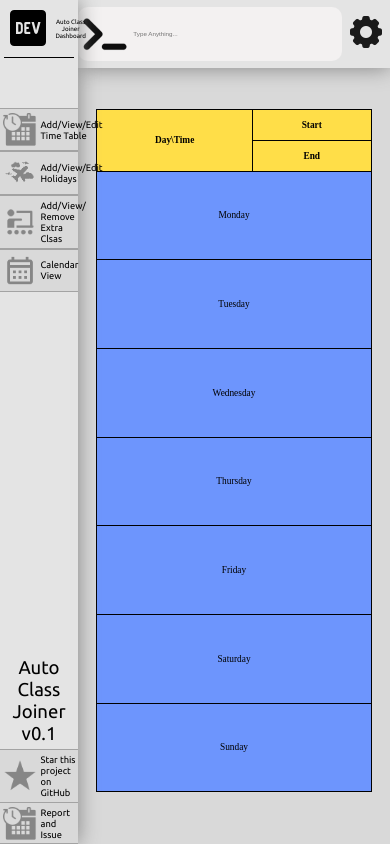
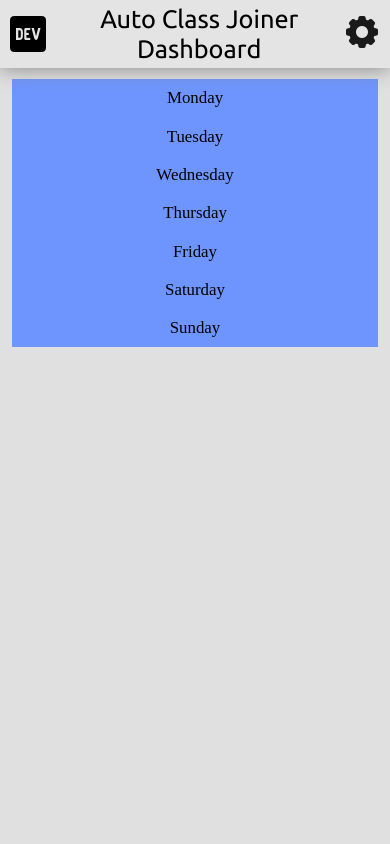
Before and after one commit to AshutoshKumarPatel/Auto_Class_Joiner, a Django app: page /timetable/edit_timing in a window 390 px wide. Run offline with Django 4.2, Linux system fonts and the light colour scheme.

Commit message:
Make table responsive

```diff
--- a/TimeTable/urls.py
+++ b/TimeTable/urls.py
@@ -2,6 +2,6 @@ from django.urls import path
 from . import views
 
 urlpatterns = [
-    path('', views.edit_timetable, name = 'edit_timetable'),
+    path('', views.edit_timetable, name = 'timetable'),
     path('edit_timing', views.edit_timing, name = 'edit_timing')
 ]
--- a/TimeTable/views.py
+++ b/TimeTable/views.py
@@ -1,6 +1,7 @@
 from django.shortcuts import render
 from django.http import HttpResponse
 from .models import *
+from .forms import *
 
 # Create your views here.
 
@@ -17,7 +18,7 @@ def edit_timetable(request):
 
     if entries_in_time:
         if monday or tuesday or wednesday or thursday or friday or saturday or sunday:
-            return render(request, "edit_timetable.html", {
+            return render(request, "timetable.html", {
                 "timings": entries_in_time,
                 "monday": monday,
                 "tuesday": tuesday,
@@ -29,9 +30,9 @@ def edit_timetable(request):
                 })
 
         else:
-            return render(request, "edit_timetable.html", {"message": "Timing are added its time to make the time table."})
+            return render(request, "timetable.html", {"message": "Timing are added its time to make the time table."})
     else:
-        return render(request, "edit_timetable.html", {"message": "Start by creating class timings."})
+        return render(request, "timetable.html", {"message": "Start by creating class timings."})
 
 def edit_timing(request):
-    return render(request, "edit_timetable.html")
+    return render(request, "timetable.html")
--- a/static/css/base.css
+++ b/static/css/base.css
@@ -8,50 +8,84 @@
 
 body {
     display: flex;
+    flex-direction: column;
 }
 
 a {
     all : unset
 }
 
-.sidebar {
+.header {
+    height: 8vh;
+    width: 100%;
+    z-index: 1;
+    background-color: #e4e4e4;
     display: flex;
-    flex-direction: column;
-    width: 20%;
-    height: 100vh;
-    background-color: #e4e4e4;
+    justify-content: space-evenly;
+    align-items: center;
     box-shadow: 0px 0px 20px 0px #838383;
-    z-index: 1;
-    resize: horizontal;
-}
-
-.sidebar hr {
-    border-top: 1px solid;
-    width: 90%;
-    margin: 0px auto 50px auto;
-    margin-bottom: 50px;
 }
 
 .head {
     font-family: Ubuntu;
-    font-size: 1.6vw;
+    font-size: 2.4vmin;
     text-align: center;
-    padding: 5%;
+    padding: 0px 1%;
     display: flex;
     align-items: center;
     justify-content: flex-start;
-    height: 10%;
 }
 
 .head img {
     margin-right: 5%;
 }
 
-.main-container {
-    width: 80%;
-    height: 100vh;
-    background-color: #d9d9d9;
+.head a {
+    display: flex;
+    align-items: center;
 }
+
+.search-bar {
+    width: 100%;
+    height: 80%;
+    background-color: #f3f1f1;
+    display: flex;
+    justify-content: space-between;
+    align-items: center;
+    font-size: 2.4vw;
+    padding-left: 1%;
+    border-radius: 10px;
+}
+
+.search-box {
+    width: 100%;
+    height: 100%;
+}
+
+.search-input {
+    width: 98%;
+    height: 100%;
+    padding-left: 2%;
+    font-size: 1.6vw;
+    background-color: inherit;
+    outline: none;
+}
+
+.settings {
+    padding: 0px 1%;
+}
+
+.sidebar {
+    display: flex;
+    flex-direction: column;
+    height: auto;
+    width: 28%;
+    background-color: #e4e4e4;
+    box-shadow: 0px 0px 20px 0px #838383;
+    resize: horizontal;
+    overflow-y: auto;
+}
+
 .menu {
     height: 50%;
 }
@@ -86,6 +120,7 @@ a {
     display: flex;
     flex-direction: column;
     justify-content: flex-end;
+    margin-top: 100%;
 }
 
 .footer span {
@@ -101,53 +136,48 @@ a {
     padding-bottom: 3%;
 }
 
-.header {
+.main-container {
+    display: flex;
+    height: 92vh;
     width: 100%;
-    height: 8vh;
-    background-color: #e4e4e4;
-    display: flex;
-    justify-content: space-evenly;
-    align-items: center;
-    box-shadow: 0px 0px 20px 0px #838383;
-}
-
-.search-bar {
-    width: 90%;
-    height: 80%;
-    background-color: #f3f1f1;
-    display: flex;
-    justify-content: space-between;
-    align-items: center;
-    font-size: 2.4vw;
-    padding-left: 1%;
-    border-radius: 10px;
-}
-
-.search-box {
-    width: 95%;
-    height: 100%;
-}
-
-.search-input {
-    width: 98%;
-    height: 100%;
-    padding-left: 2%;
-    font-size: 1.6vw;
-    background-color: inherit;
-    outline: none;
+    background-color: #d9d9d9;
 }
 
 .container-body {
-    display: flex;
-    flex-direction: column;
-    margin : 1%;
-    height: 90vh;
+    width: 100%;
+    padding: 1%;
+    overflow-y: auto;
 }
 
 .settings img:hover {
     animation: spin infinite 3s ease;
 }
 
+::-webkit-scrollbar {
+    width: 8px;
+}
+
+::-webkit-scrollbar-thumb {
+    background-color: rgb(189, 189, 189);
+    border-radius: 50px;
+}
+
+@media screen and (max-width: 768px) {
+
+    .sidebar, .search-bar {
+        display: none;
+    }
+
+    .header {
+        justify-content: space-between;
+    }
+
+    .head a {
+        font-size: 3vh;
+        font-weight: 500;
+    }
+}
+
 @keyframes spin {
     from {transform: rotate(0deg);}
     to {transform: rotate(360deg);}
--- a/static/css/timetable.css
+++ b/static/css/timetable.css
@@ -1,3 +1,7 @@
+.container-body {
+    padding: 2% 5%;
+}
+
 .message-window {
     width: 100%;
     height: 100%;
@@ -40,9 +44,10 @@
 }
 
 .timetable {
-    width: 90%;
-    height: 90%;
+    width: 100%;
+    height: 100%;
     font-size: 2.4vmin;
+    margin: auto;
 }
 
 .timetable, th{
@@ -63,7 +68,7 @@ th {
 
 .day {
     background-color: #6d95fd;
-    padding: 10px 20px;
+    padding: 2.5%;
 }
 
 .subject {
@@ -72,7 +77,63 @@ th {
     align-items: center;
     height: -webkit-fill-available;
     background: #39bb39;
-    padding: 10px 20px;
+}
+
+@media screen and (max-width: 768px){
+
+    .container-body {
+        padding: 0;
+    }
+
+    .timetable, th {
+        padding: 3%;
+        font-size: 2vh;
+    }
+
+    .timetable thead {
+        display: none;
+    }
+
+    .timetable, .timetable tbody, .timetable tr, .timetable td, .timetable div{
+        display: block;
+        border: none;
+    }
+
+    .timetable tbody tr td, .timetable div .subject{
+        position: relative;
+    }
+
+    .timetable tbody tr td:not(.day), .timetable div .subject{
+        text-align: right;
+    }
+
+    .timetable .subject {
+        padding: 2.5% 3%;
+    }
+
+    .timetable div::before {
+        content: attr(data-label);
+        position: absolute;
+        left: 0;
+        width: 75%;
+        text-align: left;
+        padding-left: 3%;
+        height: fit-content;
+    }
+
+    .timetable td .day::before {
+        content: attr(data-label);
+        position: relative;
+        left: 0;
+        text-align: left;
+        padding-left: 1%;
+    }
+
+    .timetable tr th {
+        border: 1px solid #dee2e685
+    }
+
+
 }
 
 @keyframes three-d_rotate {
--- a/templates/base.html
+++ b/templates/base.html
@@ -10,30 +10,43 @@
         <link rel="preconnect" href="https://fonts.googleapis.com">
         <link rel="preconnect" href="https://fonts.gstatic.com" crossorigin>
         <link href="https://fonts.googleapis.com/css2?family=Ubuntu&display=swap" rel="stylesheet">
+        <meta content="width=device-width, initial-scale=1" name="viewport" />
         {% block head_links %} {% endblock head_links %}
     </head>
     <body>
-        <div class = 'sidebar'>
+        <div class= 'header'>
             <div class = 'head'>
+                <a href="{% url 'dashboard' %}">
                     <img src = "{% static 'images/site_logo.png' %}">
                     Auto Class Joiner Dashboard
+                </a>
             </div>
-            <hr>
-
+            <div class = 'search-bar'>
+                <img src = "{% static 'images/cli_icon.png' %}">
+                <form class = 'search-box'>
+                    <input type="text" class="search-input" placeholder="Type Anything...">
+                </form>
+            </div>
+            <div class = 'settings'>
+                <img src = "{% static 'images/settings_icon.png' %}">
+            </div>
+       </div>
+       <div class = 'main-container'>
+            <div class = 'sidebar'>
                 <div class = 'menu'>
                     <a href="/timetable">
                         <div class = 'menu-item'>
                             <img src = "{% static 'images/time_table_icon.png' %}">
-                        Add/View/Edit Time Table
+                            View/Edit Time Table
                         </div>
                     </a>
                     <a href="{% url 'edit_timetable' %">
                         <div class ='menu-item'>
                             <img src = "{% static 'images/holiday_icon.png' %}">
-                        Add/View/Edit Holidays
+                            View/Edit Holidays
                         </div>
                     </a>
-                <a href="{% url 'edit_timetable' %">
+                    <a href="{% url 'dashboard' %}">
                         <div class ='menu-item'>
                             <img src = "{% static 'images/class.png' %}">
                             Add/View/ Remove Extra Clsas
@@ -58,21 +71,8 @@
                     </div>
                 </div>
             </div>
-        <div class = 'main-container'>
-           <div class= 'header'>
-                <div class = 'search-bar'>
-                    <img src = "{% static 'images/cli_icon.png' %}">
-                    <form class = 'search-box'>
-                        <input type="text" class="search-input" placeholder="Type Anything...">
-                    </form>
-                </div>
-                <div class = 'settings'>
-                    <img src = "{% static 'images/settings_icon.png' %}">
-                </div>
-           </div>
             <div class = 'container-body'>
                 {% block content %} {% endblock content %}
             </div>
-        </div>
     </body>
 </html>
--- a/templates/edit_timetable.html
+++ b/templates/timetable.html
@@ -21,13 +21,6 @@
             </a>
         </div>
     {% else %}
-        <style>
-            .container-body {
-                flex-direction: row;
-                justify-content: center;
-                align-items: center;
-            }
-        </style>
         <table class = 'timetable'>
             <thead>
                 <tr>
@@ -50,13 +43,13 @@
             </thead>
         <tbody>
             <tr>
-                <td class = 'day' colspan="2">Monday</td>
+                <td class = 'day' data-label="Monday" colspan="2">Monday</td>
                 {% for timing in timings %}
                     <td>
                         {% if monday %}
                             {% for monday_class in monday %}
                                 {% if monday_class.timing.start_time == timing.start_time %}
-                                    <div class = 'subject'>{{ monday_class.subject }}</div>
+                                    <div data-label = "{{ timing.start_time }} - {{ timing.end_time }}" class = 'subject'>{{ monday_class.subject }}</div>
                                 {% endif %}
                             {% endfor %}
                         {% endif %}
@@ -64,13 +57,13 @@
                 {% endfor %}
             </tr>
             <tr>
-                <td class = 'day' colspan="2">Tuesday</td>
+                <td class = 'day' data-label="Tuesday" colspan="2">Tuesday</td>
                 {% for timing in timings %}
                     <td>
                         {% if tuesday %}
                             {% for tuesday_class in tuesday %}
                                 {% if tuesday_class.timing.start_time == timing.start_time %}
-                                    <div class = 'subject'>{{ tuesday_class.subject }}</div>
+                                    <div data-label = "{{ timing.start_time }} - {{ timing.end_time }}" class = 'subject'>{{ tuesday_class.subject }}</div>
                                 {% endif %}
                             {% endfor %}
                         {% endif %}
@@ -78,60 +71,60 @@
                 {% endfor %}
             </tr>
             <tr>
-                <td class = 'day' colspan="2">Wednesday</td>
+                <td class = 'day' data-label="Wednesday" colspan="2">Wednesday</td>
                 {% for timing in timings %}
                     <td>
                         {% for wednesday_class in wednesday %}
                             {% if wednesday_class.timing.start_time == timing.start_time %}
-                            <div class = 'subject'>{{ wednesday_class.subject }}</div>
+                            <div data-label = "{{ timing.start_time }} - {{ timing.end_time }}" class = 'subject'>{{ wednesday_class.subject }}</div>
                             {% endif %}
                         {% endfor %}
                     </td>
                 {% endfor %}
             </tr>
             <tr>
-                <td class = 'day' colspan="2">Thursday</td>
+                <td class = 'day' data-label="Thursday" colspan="2">Thursday</td>
                 {% for timing in timings %}
                     <td>
                         {% for thursday_class in thursday %}
                             {% if thursday_class.timing.start_time == timing.start_time %}
-                                <div class = 'subject'>{{ thursday_class.subject }}</div>
+                                <div data-label = "{{ timing.start_time }} - {{ timing.end_time }}" class = 'subject'>{{ thursday_class.subject }}</div>
                             {% endif %}
                         {% endfor %}
                     </td>
                 {% endfor %}
             </tr>
             <tr>
-                <td class = 'day' colspan="2">Friday</td>
+                <td class = 'day' data-label="Friday" colspan="2">Friday</td>
                 {% for timing in timings %}
                     <td>
                         {% for friday_class in friday %}
                             {% if friday_class.timing.start_time == timing.start_time %}
-                                <div class = 'subject'>{{ friday_class.subject }}</div>
+                                <div data-label = "{{ timing.start_time }} - {{ timing.end_time }}" class = 'subject'>{{ friday_class.subject }}</div>
                             {% endif %}
                         {% endfor %}
                     </td>
                 {% endfor %}
             </tr>
             <tr>
-                <td class = 'day' colspan="2">Saturday</td>
+                <td class = 'day' data-label="Saturday" colspan="2">Saturday</td>
                 {% for timing in timings %}
                     <td>
                         {% for saturday_class in saturday %}
                             {% if saturday_class.timing.start_time == timing.start_time %}
-                                <div class = 'subject'>{{ saturday_class.subject }}</div>
+                                <div data-label = "{{ timing.start_time }} - {{ timing.end_time }}" class = 'subject'>{{ saturday_class.subject }}</div>
                             {% endif %}
                         {% endfor %}
                     </td>
                 {% endfor %}
             </tr>
             <tr>
-                <td class = 'day' colspan="2">Sunday</td>
+                <td class = 'day' data-label="Sunday" colspan="2">Sunday</td>
                 {% for timing in timings %}
                     <td>
                         {% for sunday_class in sunday %}
                             {% if sunday_class.timing.start_time == timing.start_time %}
-                                <div class = 'subject'>{{ sunday_class.subject }}</div>
+                                <div data-label = "{{ timing.start_time }} - {{ timing.end_time }}" class = 'subject'>{{ sunday_class.subject }}</div>
                             {% endif %}
                         {% endfor %}
                     </td>
```
Also changed, not shown: TimeTable/forms.py (added, +17 -0 lines), TimeTable/migrations/0008_friday_monday_saturday_sunday_thursday_tuesday_and_more.py (added), 1 other file. Lines whose indentation alone changed are shown as unchanged.
